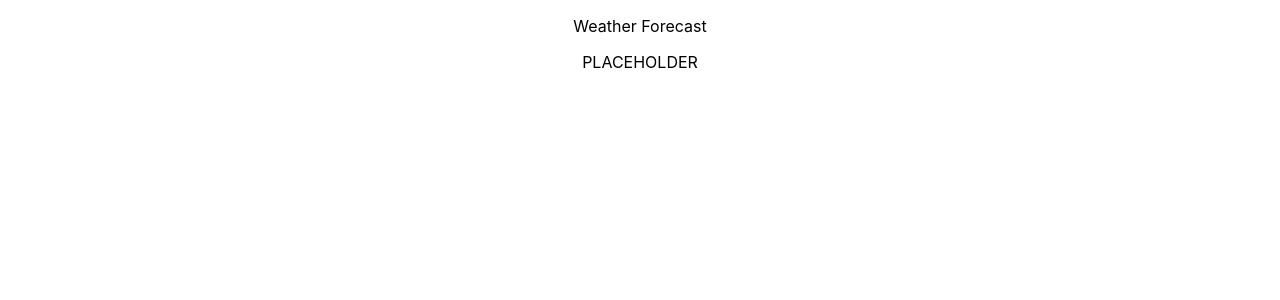
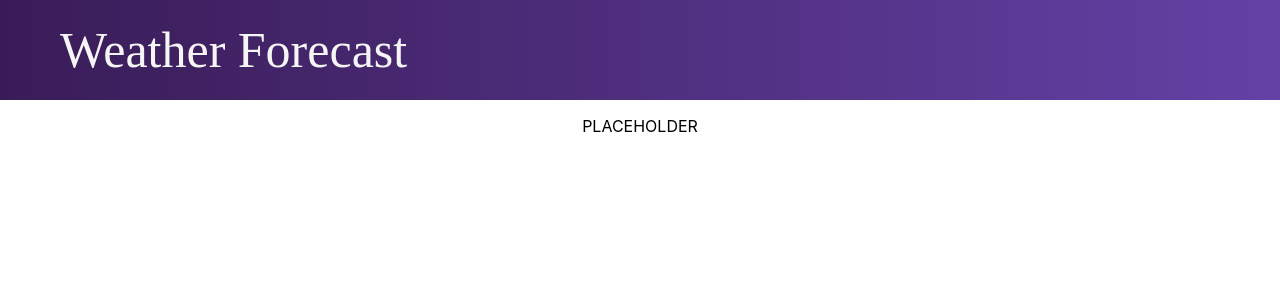
Before and after one commit to ilcanseco/weatherforecast, a React (Create React App) app: page / in a window 1280 px wide. Shown: the top 300 px of the page. Built offline with nearby package versions, Linux system fonts and the light colour scheme.

Commit message:
Added Header styling

```diff
--- a/src/index.css
+++ b/src/index.css
@@ -8,6 +8,30 @@ body {
   -moz-osx-font-smoothing: grayscale;
 }
 
+header {
+  height: 100px;
+  display: flex;
+  align-items: center;
+  background: #6441a5; /* fallback for old browsers */
+  background: -webkit-linear-gradient(
+    to right,
+    #391c57,
+    #6441a5
+  ); /* Chrome 10-25, Safari 5.1-6 */
+  background: linear-gradient(
+    to right,
+    #391c57,
+    #6441a5
+  ); /* W3C, IE 10+/ Edge, Firefox 16+, Chrome 26+, Opera 12+, Safari 7+ */
+}
+
+header > p {
+  font-family: Futura;
+  color: whitesmoke;
+  font-size: 50px;
+  margin-left: 60px;
+}
+
 code {
   font-family: source-code-pro, Menlo, Monaco, Consolas, "Courier New",
     monospace;
```
